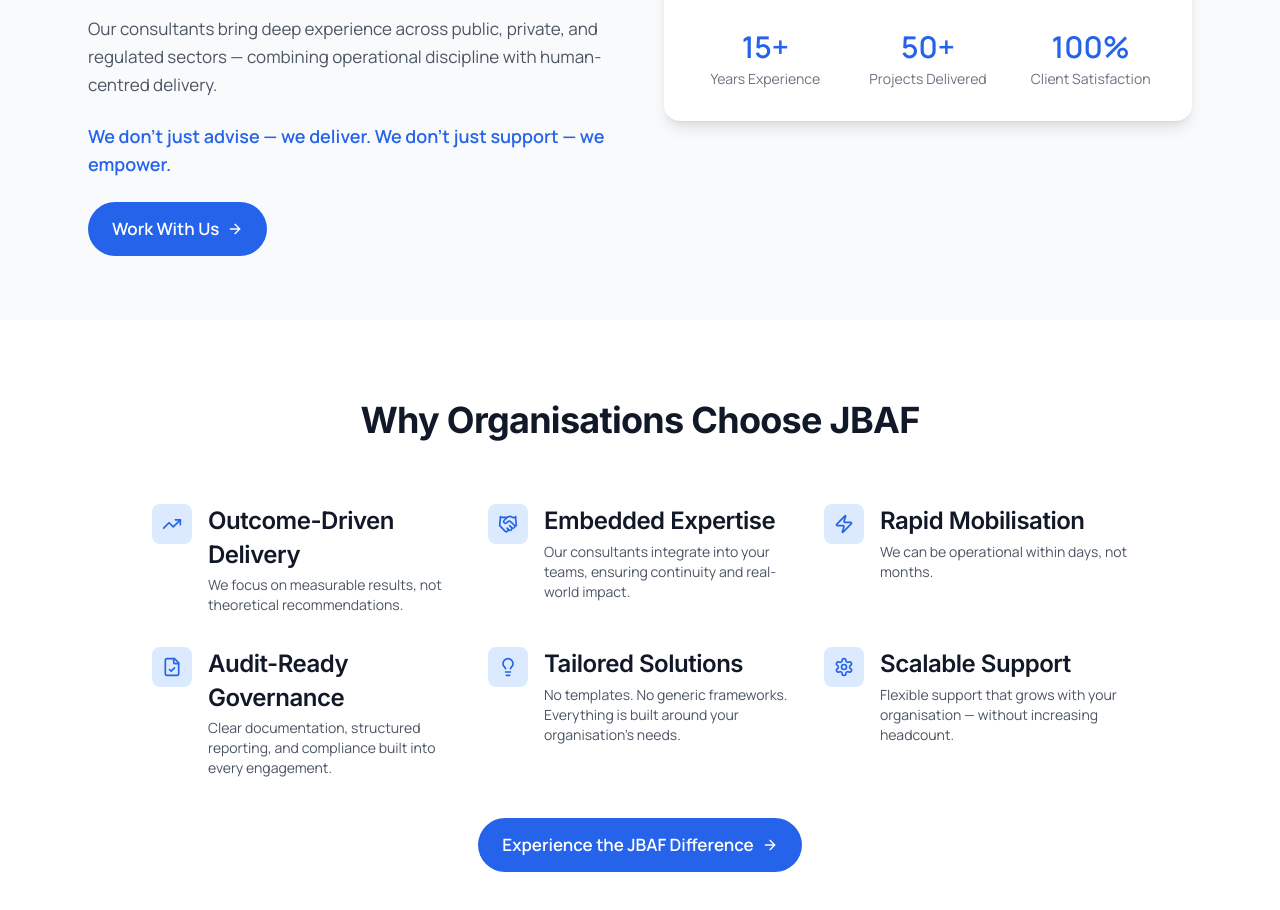
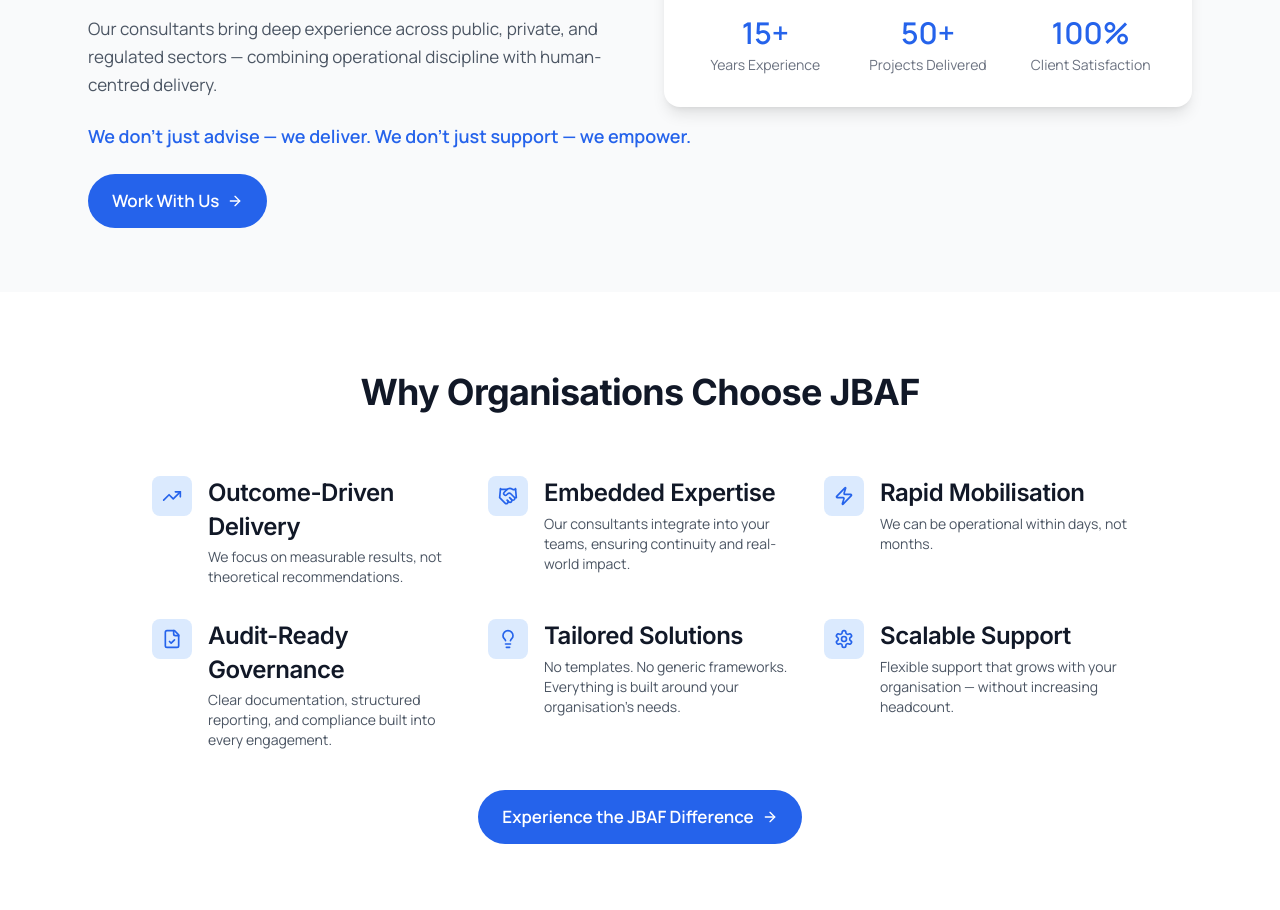
Before and after one commit to nicomalgeri/jbaf-consulting, a Next.js app: page /landing in a window 1280 px wide. Shown: the part 2635-3545 px from the top of the page. Built offline with nearby package versions, Linux system fonts and the light colour scheme; no server answers.

Commit message:
Keep tagline on single line in About section
Co-Authored-By: Claude Opus 4.5 <noreply@anthropic.com>

```diff
--- a/app/landing/page.tsx
+++ b/app/landing/page.tsx
@@ -385,7 +385,7 @@ export default function LandingPage() {
               <p className="text-gray-600 leading-relaxed mb-6">
                 Our consultants bring deep experience across public, private, and regulated sectors — combining operational discipline with human-centred delivery.
               </p>
-              <p className="text-lg font-semibold text-primary-600 mb-6">
+              <p className="text-lg font-semibold text-primary-600 mb-6 whitespace-nowrap">
                 We don't just advise — we deliver. We don't just support — we empower.
               </p>
               <button
```
